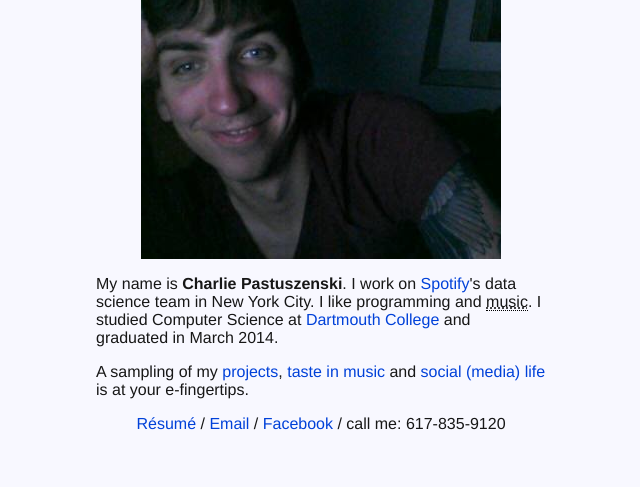
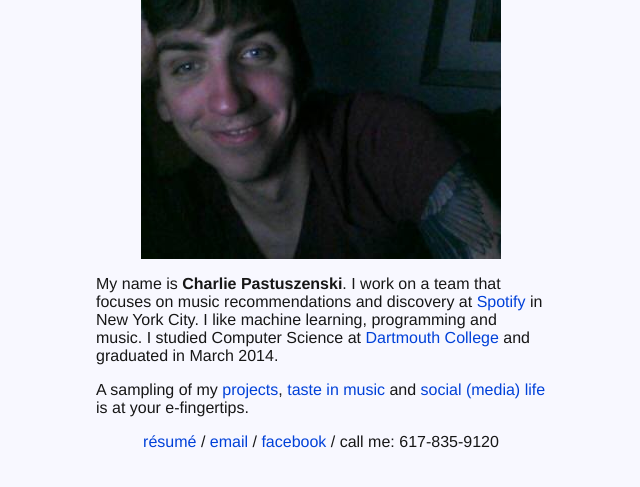
Before and after one commit to cpastuszenski/cpastuszenski.github.io, a plain HTML site: page index.html in a window 1280 px wide. Shown: the part 63-550 px from the top of the page, without its empty margins (319-959 px from the left). Drawn offline with Linux system fonts and the light colour scheme.

Commit message:
Update index.html

```diff
--- a/index.html
+++ b/index.html
@@ -44,12 +44,12 @@
 	<div id="content">
 		<img class="displayed" src="images/me.jpg" width="360" height="262" alt="that's me" title="Charlie Pastuszenski">
 
-		<p>My name is <b>Charlie Pastuszenski</b>. I work on <a href="http://spotify.com/">Spotify</a>'s data science team in New York City. I like programming and <abbr title="Well-recorded release coming soon, I promise">music</abbr>. I studied Computer Science at <a href="http://cs.dartmouth.edu/">Dartmouth College</a> and graduated in March 2014.</p>
+		<p>My name is <b>Charlie Pastuszenski</b>. I work on a team that focuses on music recommendations and discovery at <a href="http://spotify.com/">Spotify</a> in New York City. I like machine learning, programming and music. I studied Computer Science at <a href="http://cs.dartmouth.edu/">Dartmouth College</a> and graduated in March 2014.</p>
 
 		<p>A sampling of my <a href="http://github.com/cpastuszenski">projects</a>, <a href="http://last.fm/user/cpastuszenski">taste in music</a> and <a href="http://twitter.com/cpastuszenski"> social (media) life</a> is at your e-fingertips.</p>
 
 		<p class="links">
-            <a href="resume.pdf"</a>Résumé</a> / <a href="mailto:cpastus@gmail.com">Email</a> / <a href="http://www.facebook.com/bigguccis0sa">Facebook</a> / call me: 617-835-9120
+            <a href="resume.pdf"</a>résumé</a> / <a href="mailto:cpastus@gmail.com">email</a> / <a href="http://www.facebook.com/bigguccis0sa">facebook</a> / call me: 617-835-9120
         </p>
 	</div>
 </body>
```
